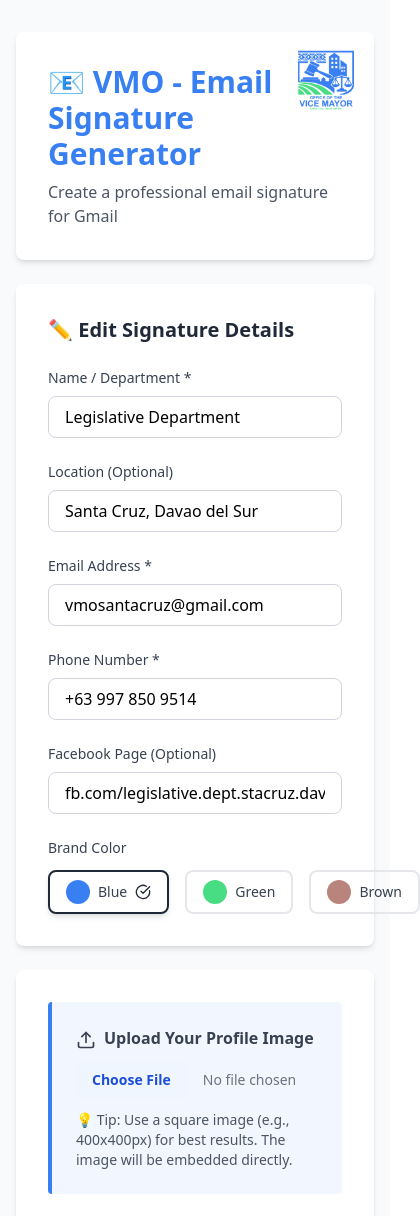
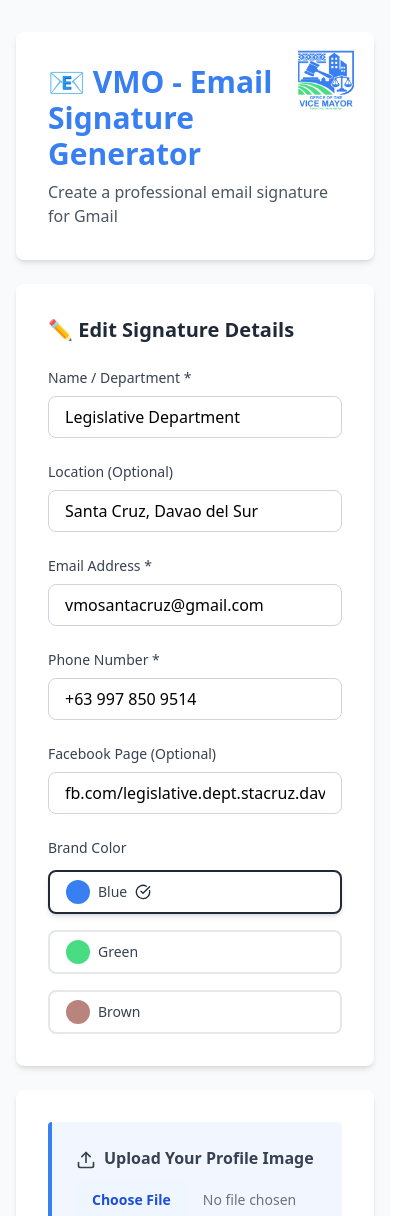
Before and after one commit to dfe0990ngc/vmo-email-signature-generator, a React (Vite) app: page / in a window 390 px wide. Shown: the top 1216 px of the page, 420 px wide, since content can reach past the window. Built offline with nearby package versions, Linux system fonts and the light colour scheme.

Commit message:
- Troubleshooting images and font styles

```diff
--- a/src/pages/EmailSignatureGenerator.jsx
+++ b/src/pages/EmailSignatureGenerator.jsx
@@ -251,7 +251,7 @@ export default function EmailSignatureGenerator() {
             <label className="block mb-3 font-medium text-gray-700 text-sm">
               Brand Color
             </label>
-            <div className="flex gap-4">
+            <div className="flex sm:flex-row flex-col gap-4">
               {colorOptions.map((color) => (
                 <button
                   key={color.value}
@@ -327,9 +327,9 @@ export default function EmailSignatureGenerator() {
 
         {/* Preview Section */}
         {isGenerated && (
-          <div className="bg-white shadow-md mb-6 p-8 rounded-lg">
+          <div className="bg-white shadow-md mb-6 p-8 rounded-lg overflow-x-auto">
             <h2 className="mb-4 font-semibold text-gray-800 text-xl">Preview:</h2>
-            <div className="bg-transparent p-6 border-2 border-gray-300 border-dashed rounded-lg">
+            <div className="bg-transparent p-6 border-2 border-gray-300 border-dashed rounded-lg min-w-[500px]">
               {signatureHTML}
             </div>
             <p className="mt-4 text-gray-500 text-sm">
```
